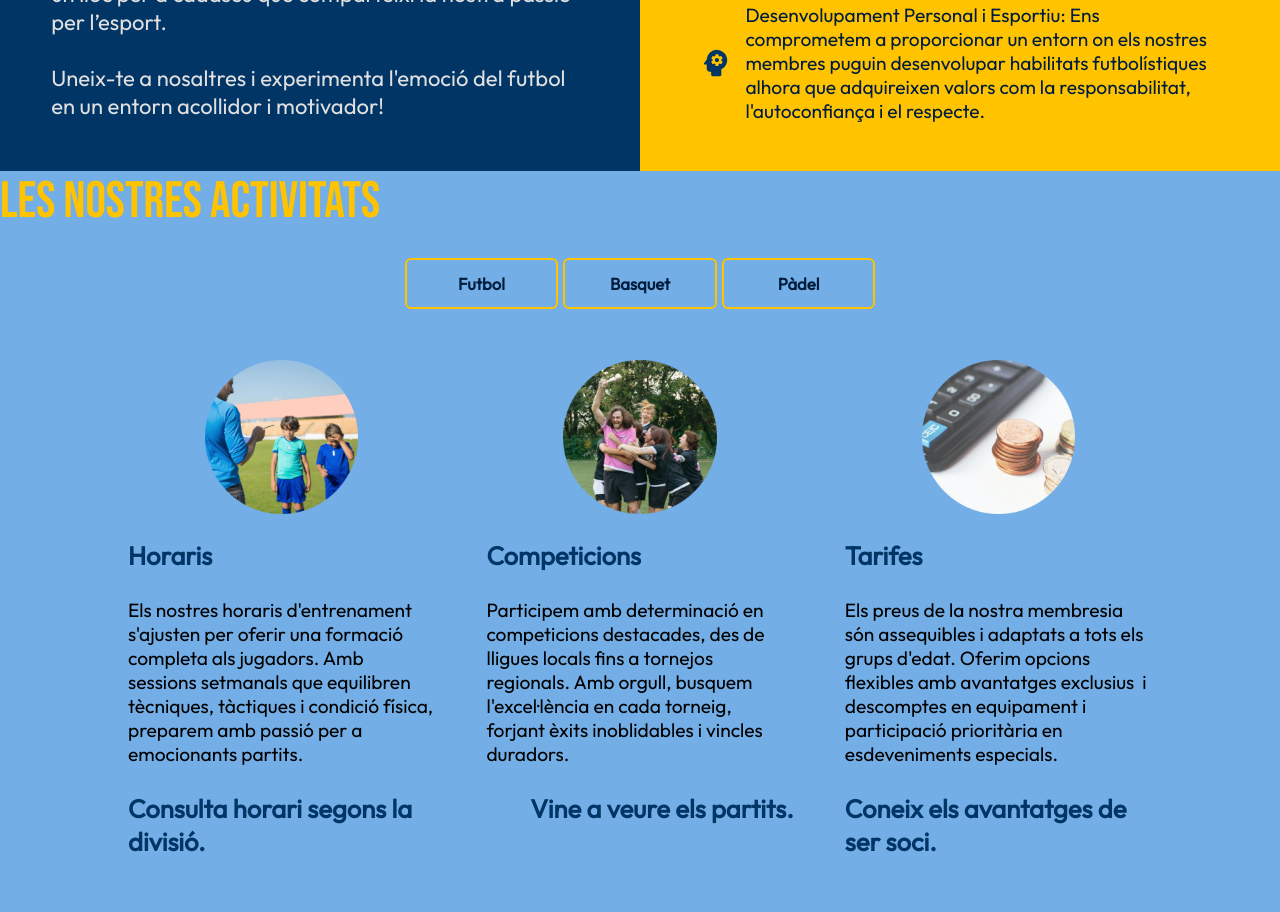
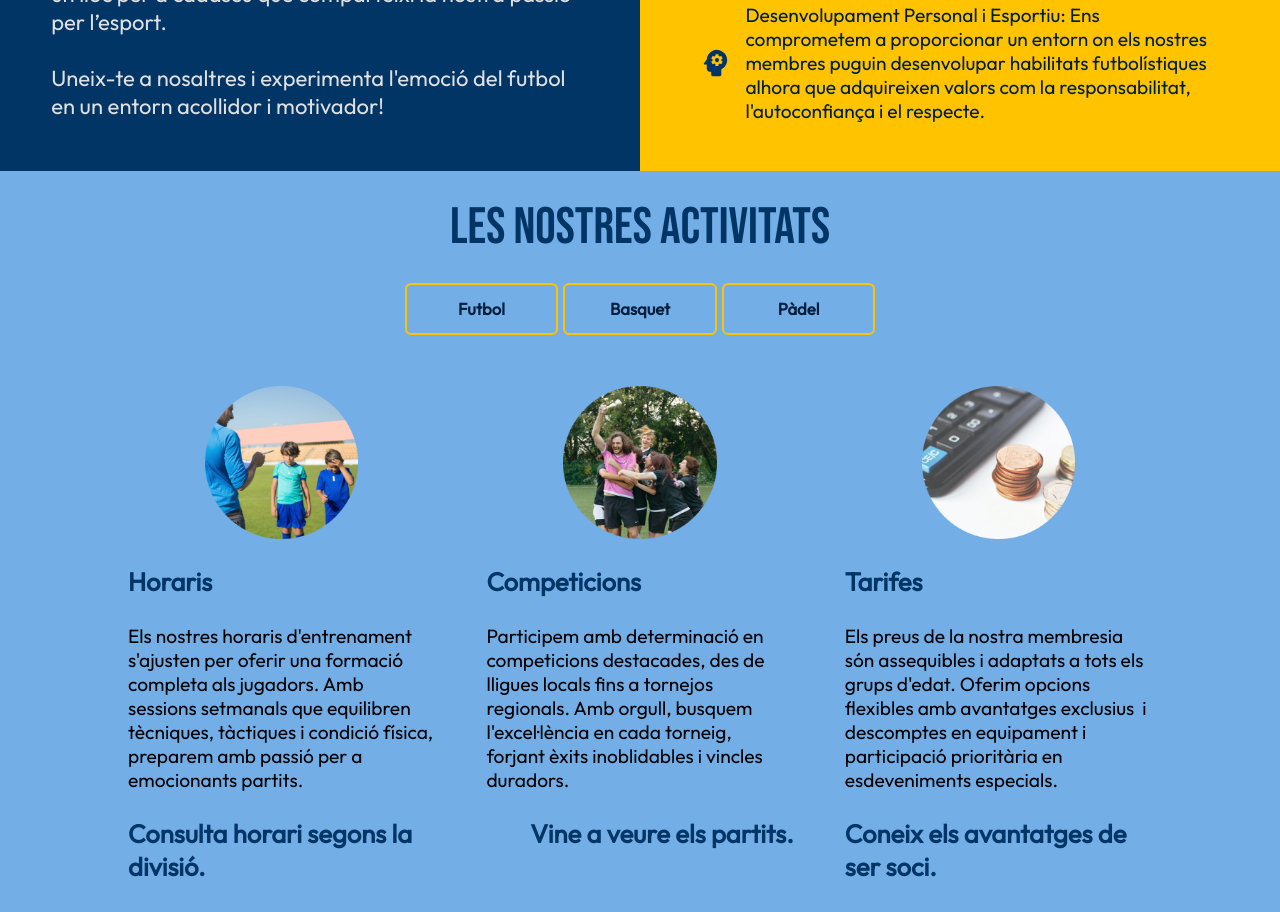
Before and after one commit to xavifumi/ProjecteWebPR.github.io, a plain HTML site: page index.html in a window 1280 px wide. Shown: the part 964-1876 px from the top of the page. Drawn offline with nearby package versions, Linux system fonts and the light colour scheme.

Commit message:
Add files via upload

```diff
--- a/index.html
+++ b/index.html
@@ -48,7 +48,7 @@
       <header class="benvinguda">
           <h1 class="titol">Club Esportiu Palomar</h1>
           <p class="subtitol">Líders en l’esport de Sant Andreu<br />des de 1955</p>
-          <button class="button">Fes-te Soci</button>
+          <button class="button"><span>Fes-te Soci</span></button>
       </header>
 
       <section class="presentacio">
@@ -102,11 +102,11 @@
       </section>
 
       <section class="activitats">
-        <h2 class="text-wrapper-10">Les nostres activitats</h2>
+        <h2 class="">Les nostres activitats</h2>
         <div class="accions">
-          <button class="button">Futbol</button>
-          <button class="button">Basquet</button>
-          <button class="button">Pàdel</button>
+          <button class="outline"><span>Futbol</span></button>
+          <button class="outline"><span>Basquet</span></button>
+          <button class="outline"><span>Pàdel</span></button>
         </div>
         <div class="detalls-activitats">
           <div class="fitxa-detall">
@@ -175,7 +175,7 @@
           <p class="activitat-info">Final equips cadet femení i masculí de Catalunya</p>
           <div class="activitat-inscriu"></div>
         </div>
-        <button class="button-3">veure calendari</button>
+        <button class="button"><span>calendari</span></button>
       </section>
 
       <section class="noticies">
@@ -221,7 +221,7 @@
             </div>
           </div>
         </div>
-        <button class="">veure Noticies</button>
+        <button class=""><span>Noticies</span></button>
       </section>
 
       <section class="fes-te-soci">
@@ -230,8 +230,8 @@
             aquesta oportunitat de formar part de la nostra apassionada família esportiva!
           </p>
           <div class="botonera">
-            <button class="button-5"><div class="join-today">Fes-te Soci</div></button>
-            <button class="button-6"><div class="join-today-7">Avantatges</div></button>
+            <button class="button-5"><span class="">Fes-te Soci</span></button>
+            <button class="button-6"><span class="">Avantatges</span></button>
           </div>
       </section>
 
--- a/style.css
+++ b/style.css
@@ -147,6 +147,31 @@ button {
   box-sizing: border-box;
 }
 
+button span {
+  cursor: pointer;
+  display: inline-block;
+  position: relative;
+  transition: 0.5s;
+}
+
+button span:after {
+  content: '\00bb';
+  position: absolute;
+  opacity: 0;
+  top: 0;
+  right: -20px;
+  transition: 0.5s;
+}
+
+button:hover span {
+  padding-right: 25px;
+}
+
+button:hover span:after {
+  opacity: 1;
+  right: 0;
+}
+
 
 /******************************   P PRINCIPAL VALORS   ****************************/
 
@@ -251,8 +276,10 @@ h3 {
   background-color: var(--secundari);
 }
 
-.activitats h2 {
+.pagina-principal .activitats > h2 {
   color: var(--primari);
+  text-align: center;
+  padding-top: 2dvw;
 }
 
 .activitats .accions {
@@ -263,10 +290,15 @@ justify-content: center;
 gap: 5px;
 }
 
-.activitats .accions .button {
+.activitats .accions .outline {
   border-color: var(--primari-2);
   border-style: solid;
 }
+
+.activitats .accions .outline:active {
+  background-color: var(--primari-2);
+}
+
 
 .detalls-activitats {
   display: flex;
```
